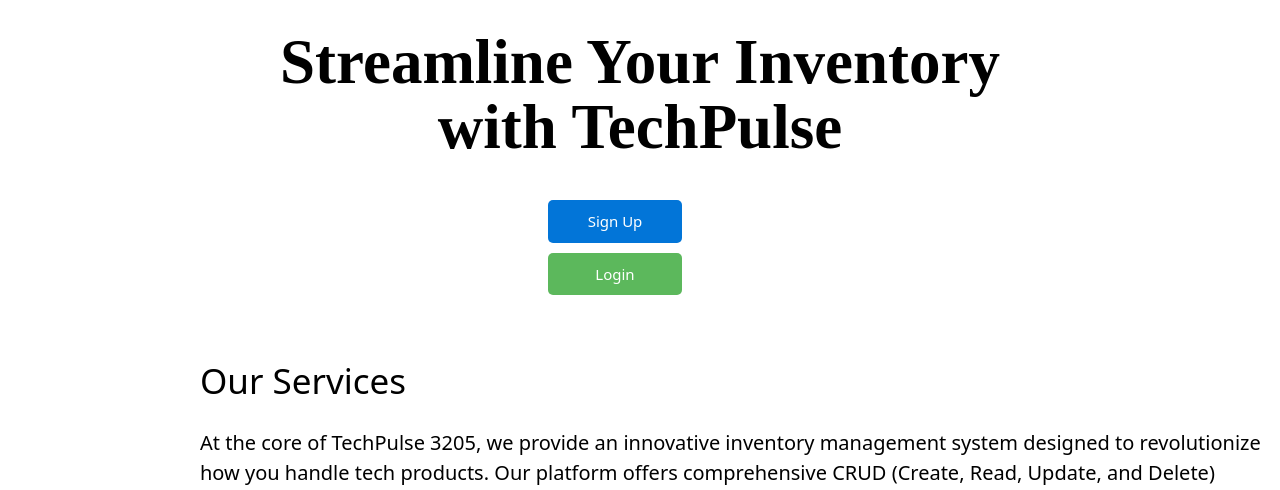
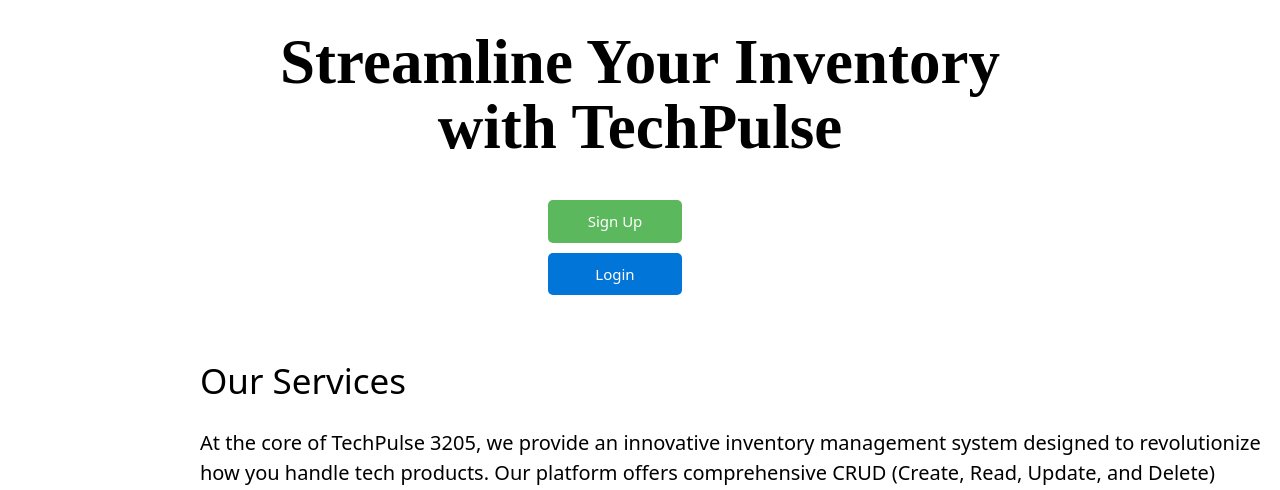
Before and after one commit to AliDevPh/TechPulse-InventorySystem, a PHP site: page / in a window 1280 px wide. Shown: the part 190-680 px from the top of the page. Run offline with PHP 8.4, Linux system fonts and the light colour scheme.

Commit message:
Update styles.css

```diff
--- a/css/styles.css
+++ b/css/styles.css
@@ -97,17 +97,17 @@
     cursor: pointer;
     transition-duration: 0.4s;
 }
-.login-button:hover{
+.signup-button:hover{
     background-color: #3e8e41;
 
 }
-.signup-button:hover{
+.login-button:hover{
     background-color: #008afb;
 }
-.login-button{
+.signup-button{
     background-color: #5CB85C;
 }
-.signup-button{
+.login-button{
     background-color: #0275D8;
 }
 .bottom{
```
